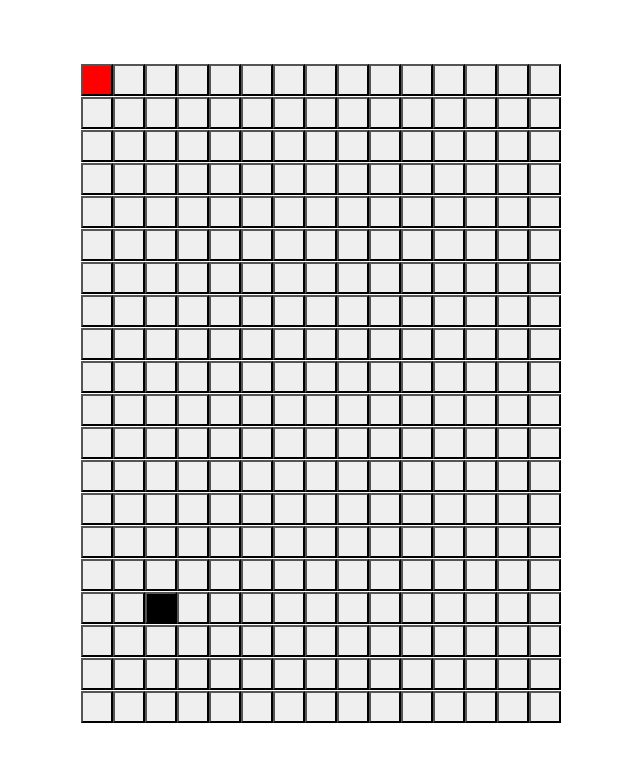
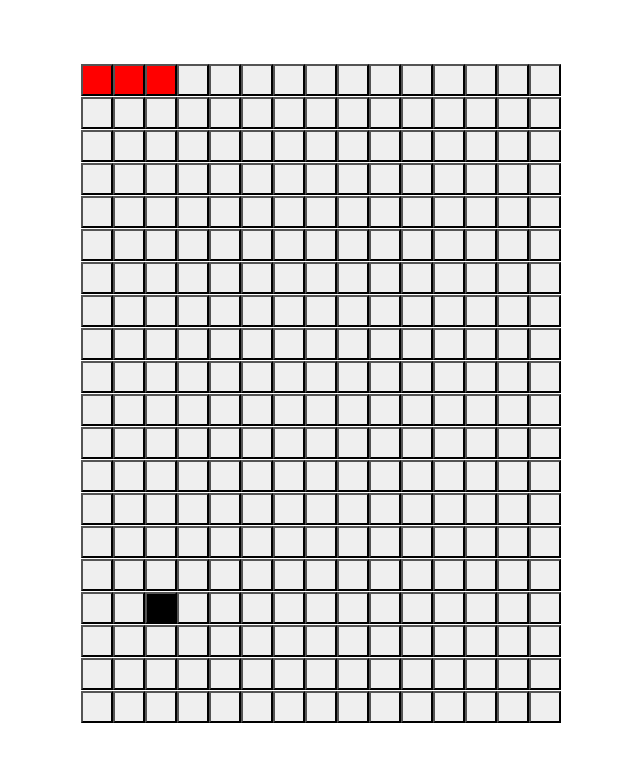
Before and after one commit to puyanwei/snake, a React (Create React App) app: page / in a window 1280 px wide. Shown: the top 762 px of the page, without its empty margins (319-959 px from the left). Built offline with nearby package versions, Linux system fonts and the light colour scheme.

Commit message:
Mocked up growing snake active view

```diff
--- a/src/components/Board.jsx
+++ b/src/components/Board.jsx
@@ -3,15 +3,13 @@ import React, { useState, useEffect } from "react";
 import Tile from "./Tile.jsx";
 
 const Board = ({ rows, cols }) => {
-    const [position, setPosition] = useState({ row: 0, col: 0 });
+    const [snakePositions, setSnakePositions] = useState([{ row: 0, col: 0 }, { row: 0, col: 1 }, { row: 0, col: 2 }]);
     const [direction, setDirection] = useState(null);
     const [foodPosition, setFoodPosition] = useState({ row: null, col: null })
     const [gameOver, setGameOver] = useState(false)
 
-    const { row, col } = position
-
     const randomPosition = (biggestNumber) => Math.floor(Math.random() * biggestNumber)
-    const isCollision = () => position.row === foodPosition.row && position.col === foodPosition.col
+    const isCollision = () => snakePositions.row === foodPosition.row && snakePositions.col === foodPosition.col
 
     useEffect(() => {
         setFoodPosition({ row: randomPosition(rows), col: randomPosition(cols) })
@@ -28,16 +26,15 @@ const Board = ({ rows, cols }) => {
     })
 
     useEffect(() => {
-        console.log('direction', direction)
         const onKeyPress = (e) => {
             switch (e.keyCode) {
-                case 38:
+                case 38: //Up
                     return direction === "down" || setDirection("up");
-                case 40:
+                case 40: // Down
                     return direction === "up" || setDirection("down");
-                case 37:
+                case 37: //Left
                     return direction === "right" || setDirection("left");
-                case 39:
+                case 39: // Right
                     return direction === "left" || setDirection("right");
                 default:
                     break;
@@ -51,20 +48,20 @@ const Board = ({ rows, cols }) => {
         const interval = setInterval(() => {
             switch (direction) {
                 case "up":
-                    return (row - 1 >= 0) ?
-                        setPosition(() => { return { ...position, row: row - 1 } }) :
+                    return (snakePositions.row - 1 >= 0) ?
+                        setSnakePositions(() => { return { ...snakePositions, row: snakePositions.row - 1 } }) :
                         setGameOver(true);
                 case "down":
-                    return (row + 1 < rows) ?
-                        setPosition(() => { return { ...position, row: row + 1 } }) :
+                    return (snakePositions.row + 1 < rows) ?
+                        setSnakePositions(() => { return { ...snakePositions, row: snakePositions.row + 1 } }) :
                         setGameOver(true);
                 case "left":
-                    return (col - 1 >= 0) ?
-                        setPosition(() => { return { ...position, col: col - 1 } }) :
+                    return (snakePositions.col - 1 >= 0) ?
+                        setSnakePositions(() => { return { ...snakePositions, col: snakePositions.col - 1 } }) :
                         setGameOver(true);
                 case "right":
-                    return (col + 1 < cols) ?
-                        setPosition(() => { return { ...position, col: col + 1 } }) :
+                    return (snakePositions.col + 1 < cols) ?
+                        setSnakePositions(() => { return { ...snakePositions, col: snakePositions.col + 1 } }) :
                         setGameOver(true);
                 default:
                     break;
@@ -80,6 +77,15 @@ const Board = ({ rows, cols }) => {
         paddingTop: "4rem"
     };
 
+    const checkEachSnakePosition = (i, j) => {
+        let result =
+            snakePositions.some(snakePosition => {
+                return snakePosition.row === i && snakePosition.col === j
+            })
+        console.log(1, result)
+        return result;
+    }
+
     const renderBoard = () => {
         let grid = Array.from(Array(rows), () => new Array(cols));
 
@@ -87,7 +93,7 @@ const Board = ({ rows, cols }) => {
             for (let j = 0; j < grid[i].length; j++) {
                 grid[i][j] = (
                     <Tile
-                        isActive={row === i && col === j}
+                        isActive={checkEachSnakePosition(i, j)}
                         isFood={foodPosition.row === i && foodPosition.col === j}
                         key={`${[i, j]}`}
                     />
```
